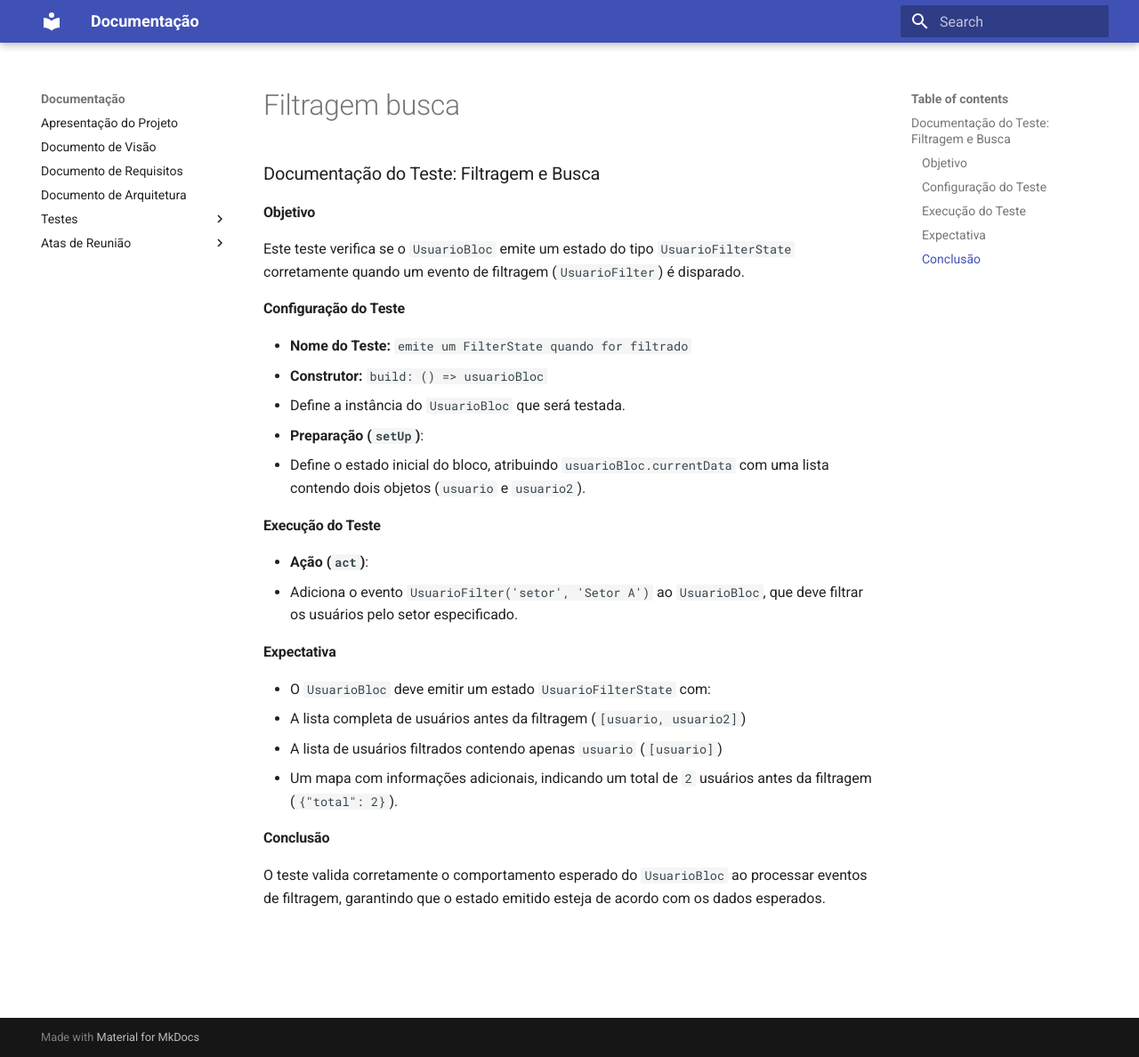
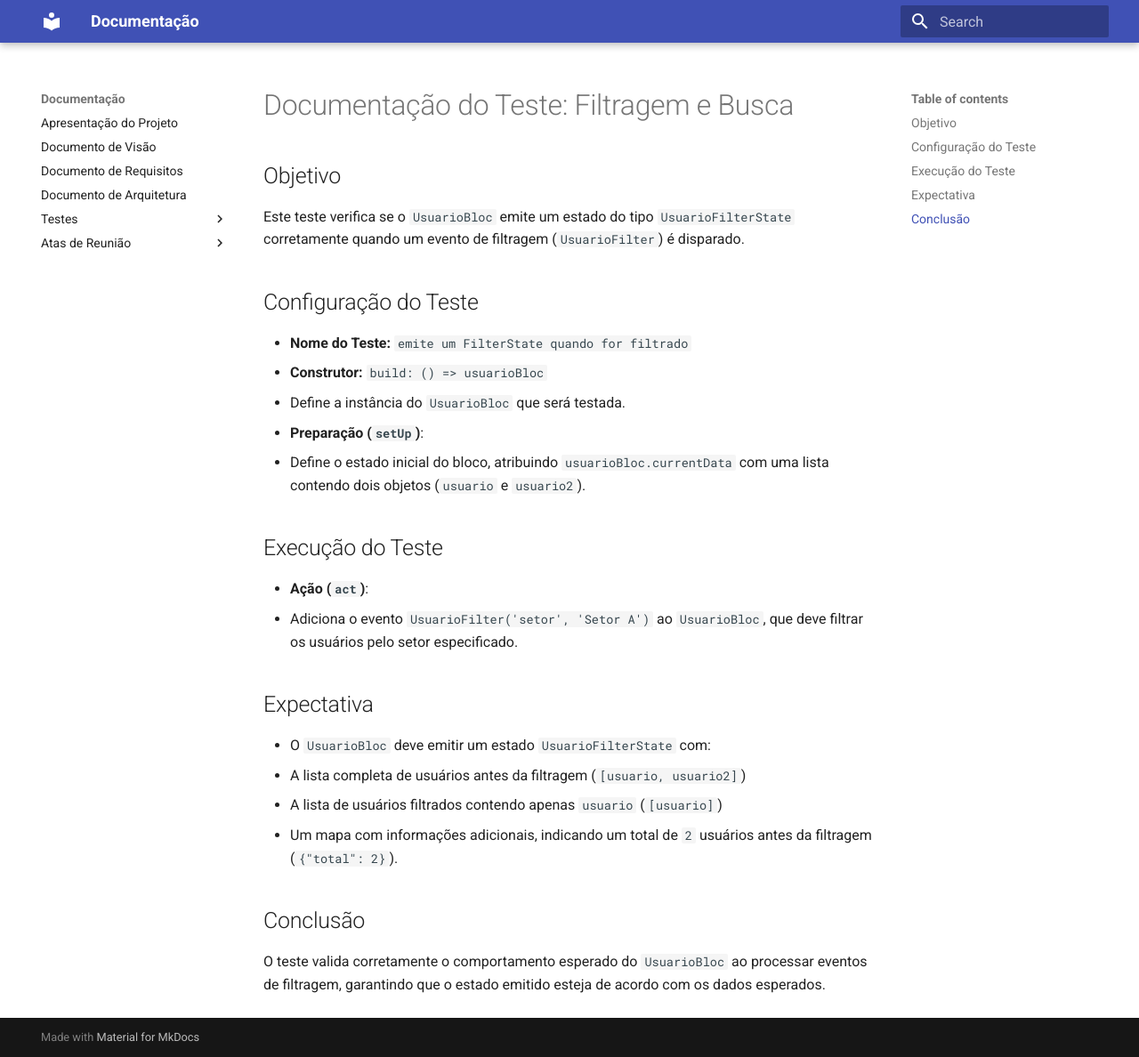
Before and after one commit to JAugustoM/Gestao-Catavento, an MkDocs documentation site: the page built from docs/documento-plano-testes/testes_unitarios/tela_desemp_func_adm/filtragem_busca.md, in a window 1280 px wide and 1188 px high. Shown: the whole window at 89% size. Built offline with MkDocs 1.6.1 and Material for MkDocs 9.7.7, drawn with Linux system fonts in a browser that asks for light colours.

Commit message:
Update filtragem_busca.md

```diff
--- a/docs/documento-plano-testes/testes_unitarios/tela_desemp_func_adm/filtragem_busca.md
+++ b/docs/documento-plano-testes/testes_unitarios/tela_desemp_func_adm/filtragem_busca.md
@@ -1,24 +1,24 @@
-### Documentação do Teste: Filtragem e Busca
+# Documentação do Teste: Filtragem e Busca
 
-#### Objetivo
+## Objetivo
 Este teste verifica se o `UsuarioBloc` emite um estado do tipo `UsuarioFilterState` corretamente quando um evento de filtragem (`UsuarioFilter`) é disparado.
 
-#### Configuração do Teste
+## Configuração do Teste
 - **Nome do Teste:** `emite um FilterState quando for filtrado`
 - **Construtor:** `build: () => usuarioBloc`
   - Define a instância do `UsuarioBloc` que será testada.
 - **Preparação (`setUp`)**:
   - Define o estado inicial do bloco, atribuindo `usuarioBloc.currentData` com uma lista contendo dois objetos (`usuario` e `usuario2`).
 
-#### Execução do Teste
+## Execução do Teste
 - **Ação (`act`)**:
   - Adiciona o evento `UsuarioFilter('setor', 'Setor A')` ao `UsuarioBloc`, que deve filtrar os usuários pelo setor especificado.
 
-#### Expectativa
+## Expectativa
 - O `UsuarioBloc` deve emitir um estado `UsuarioFilterState` com:
   - A lista completa de usuários antes da filtragem (`[usuario, usuario2]`)
   - A lista de usuários filtrados contendo apenas `usuario` (`[usuario]`)
   - Um mapa com informações adicionais, indicando um total de `2` usuários antes da filtragem (`{"total": 2}`).
 
-#### Conclusão
+## Conclusão
 O teste valida corretamente o comportamento esperado do `UsuarioBloc` ao processar eventos de filtragem, garantindo que o estado emitido esteja de acordo com os dados esperados.
```
